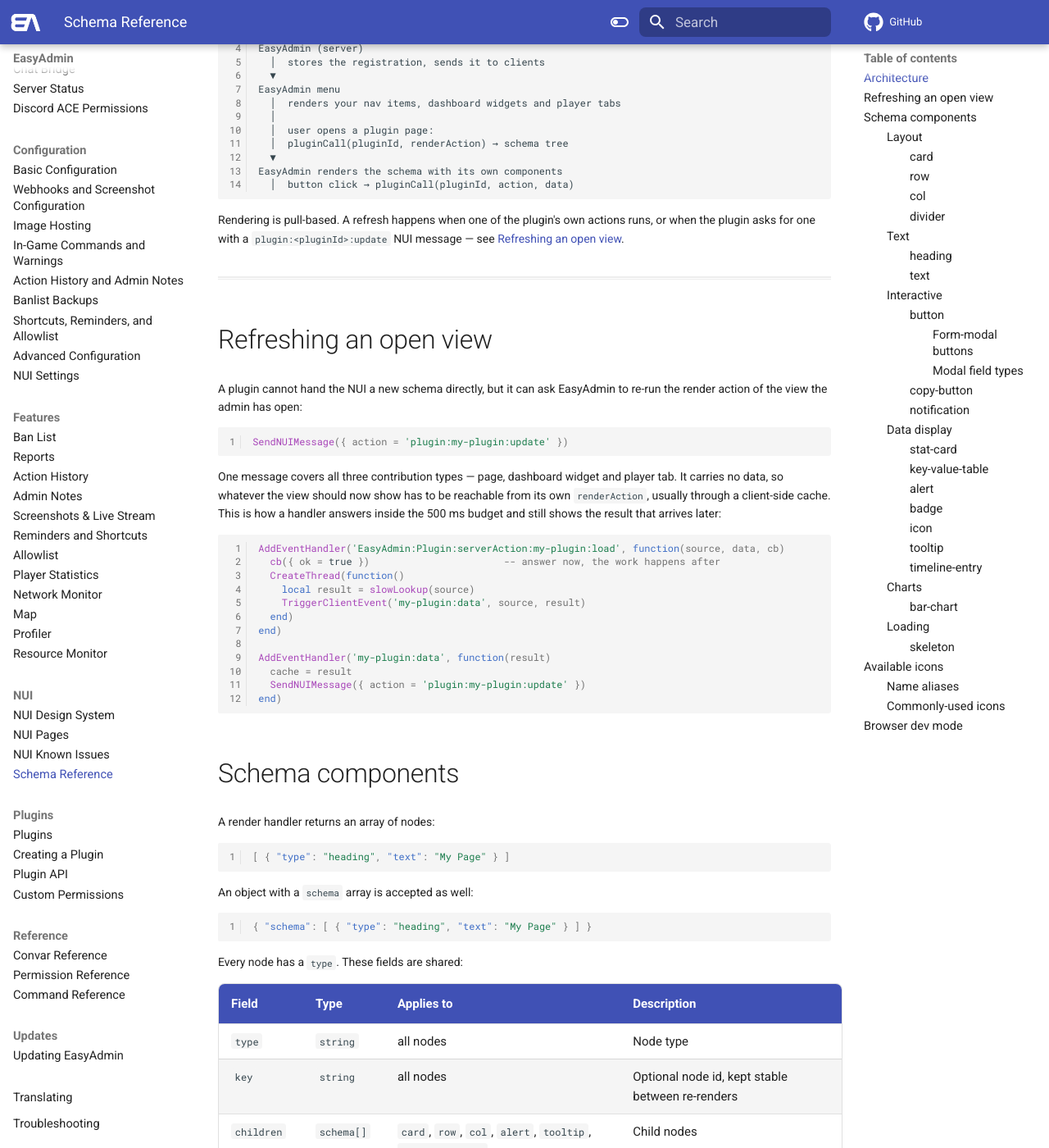
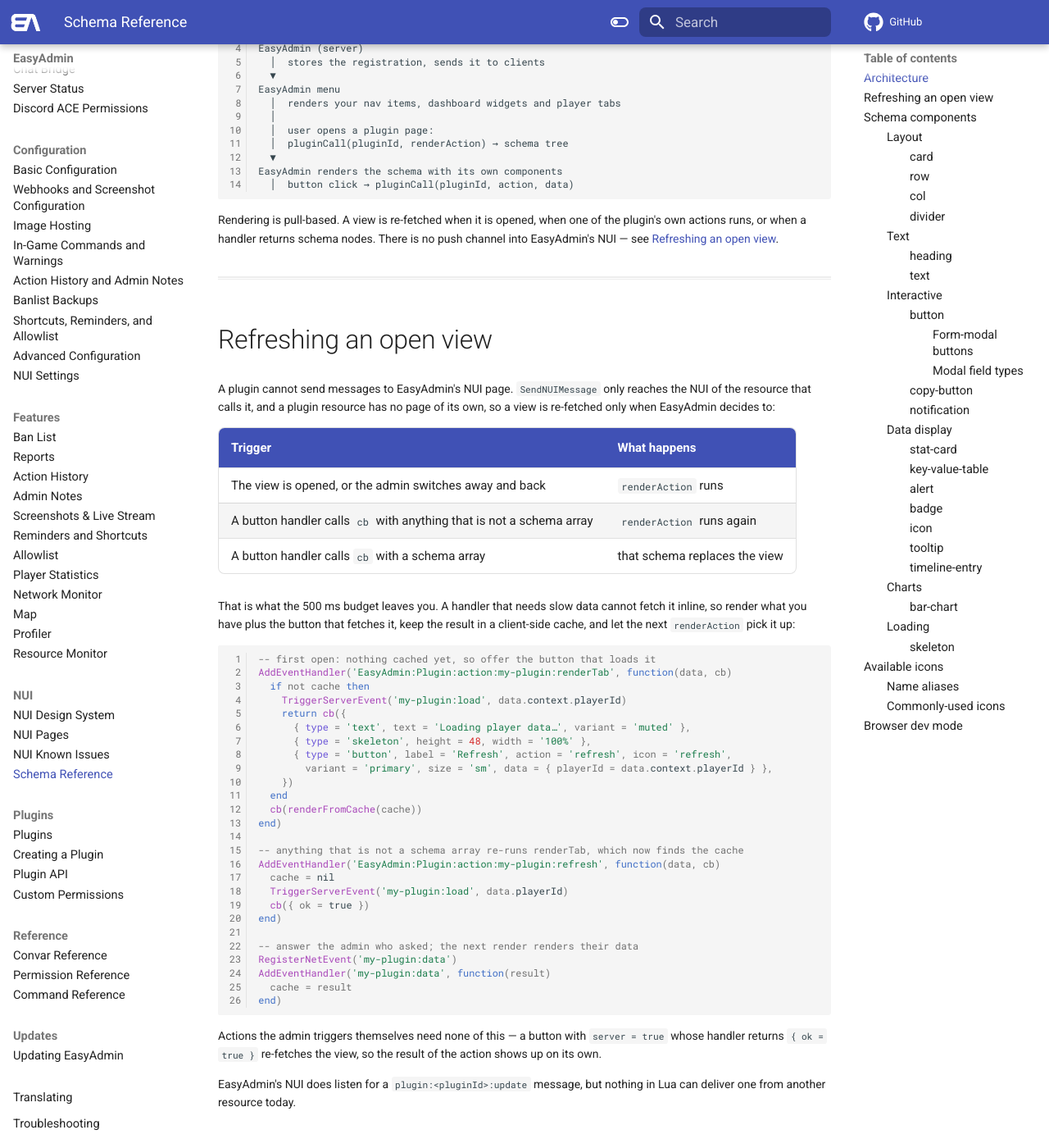
Before and after one commit to Blumlaut/EasyAdmin, an MkDocs documentation site: the page built from docs/docs/nui-plugins.md, in a window 1280 px wide and 1400 px high, scrolled down 487 px. Shown: the whole window at 82% size. Built offline with MkDocs 1.6.1 and Material for MkDocs 9.7.7, drawn with Linux system fonts in a browser that asks for light colours; comment, search, counter and statistics services are not loaded; some of the changed text lies outside the part shown.

Commit message:
docs: correct plugin refresh guidance

````diff
--- a/docs/docs/nui-plugins.md
+++ b/docs/docs/nui-plugins.md
@@ -26,41 +26,64 @@
   │  button click → pluginCall(pluginId, action, data)
 ```
 
-Rendering is pull-based. A refresh happens when one of the plugin's own actions
-runs, or when the plugin asks for one with a `plugin:<pluginId>:update` NUI
-message — see [Refreshing an open view](#refreshing-an-open-view).
+Rendering is pull-based. A view is re-fetched when it is opened, when one of the
+plugin's own actions runs, or when a handler returns schema nodes. There is no
+push channel into EasyAdmin's NUI — see
+[Refreshing an open view](#refreshing-an-open-view).
 
 ---
 
 ## Refreshing an open view
 
-A plugin cannot hand the NUI a new schema directly, but it can ask EasyAdmin to
-re-run the render action of the view the admin has open:
+A plugin cannot send messages to EasyAdmin's NUI page. `SendNUIMessage` only
+reaches the NUI of the resource that calls it, and a plugin resource has no page
+of its own, so a view is re-fetched only when EasyAdmin decides to:
+
+| Trigger | What happens |
+|---|---|
+| The view is opened, or the admin switches away and back | `renderAction` runs |
+| A button handler calls `cb` with anything that is not a schema array | `renderAction` runs again |
+| A button handler calls `cb` with a schema array | that schema replaces the view |
+
+That is what the 500 ms budget leaves you. A handler that needs slow data cannot
+fetch it inline, so render what you have plus the button that fetches it, keep the
+result in a client-side cache, and let the next `renderAction` pick it up:
 
 ```lua
-SendNUIMessage({ action = 'plugin:my-plugin:update' })
+-- first open: nothing cached yet, so offer the button that loads it
+AddEventHandler('EasyAdmin:Plugin:action:my-plugin:renderTab', function(data, cb)
+  if not cache then
+    TriggerServerEvent('my-plugin:load', data.context.playerId)
+    return cb({
+      { type = 'text', text = 'Loading player data…', variant = 'muted' },
+      { type = 'skeleton', height = 48, width = '100%' },
+      { type = 'button', label = 'Refresh', action = 'refresh', icon = 'refresh',
+        variant = 'primary', size = 'sm', data = { playerId = data.context.playerId } },
+    })
+  end
+  cb(renderFromCache(cache))
+end)
+
+-- anything that is not a schema array re-runs renderTab, which now finds the cache
+AddEventHandler('EasyAdmin:Plugin:action:my-plugin:refresh', function(data, cb)
+  cache = nil
+  TriggerServerEvent('my-plugin:load', data.playerId)
+  cb({ ok = true })
+end)
+
+-- answer the admin who asked; the next render renders their data
+RegisterNetEvent('my-plugin:data')
+AddEventHandler('my-plugin:data', function(result)
+  cache = result
+end)
 ```
 
-One message covers all three contribution types — page, dashboard widget and
-player tab. It carries no data, so whatever the view should now show has to be
-reachable from its own `renderAction`, usually through a client-side cache. This
-is how a handler answers inside the 500 ms budget and still shows the result that
-arrives later:
+Actions the admin triggers themselves need none of this — a button with
+`server = true` whose handler returns `{ ok = true }` re-fetches the view, so the
+result of the action shows up on its own.
 
-```lua
-AddEventHandler('EasyAdmin:Plugin:serverAction:my-plugin:load', function(source, data, cb)
-  cb({ ok = true })                       -- answer now, the work happens after
-  CreateThread(function()
-    local result = slowLookup(source)
-    TriggerClientEvent('my-plugin:data', source, result)
-  end)
-end)
-
-AddEventHandler('my-plugin:data', function(result)
-  cache = result
-  SendNUIMessage({ action = 'plugin:my-plugin:update' })
-end)
-```
+EasyAdmin's NUI does listen for a `plugin:<pluginId>:update` message, but nothing
+in Lua can deliver one from another resource today.
 
 ## Schema components
 
@@ -204,7 +227,19 @@
 | `submitVariant` | `string` | `primary`, `secondary`, `danger`, `warning`, `success` (default `primary`) |
 
 On submit the modal closes and the action runs with the form values as its
-`data` payload, keyed by each field's `key`.
+`data` payload, keyed by each field's `key`, merged over the button's own `data`
+field. Form values win on a key collision, so a button can carry context the
+form does not ask for — a player id, most often:
+
+```json
+{
+  "type": "button", "label": "Add Money", "action": "addMoney", "server": true,
+  "data": { "playerId": 7 },
+  "modal": { "title": "Add Money", "fields": [{ "type": "number", "key": "amount", "label": "Amount" }] }
+}
+```
+
+That handler receives `{ playerId = 7, amount = 250 }`.
 
 ##### Modal field types
 
````
Also changed, not shown: docs/docs/plugins/creating-plugins.md (+27 -30 lines), docs/docs/plugins/plugin-api.md (+3 -3 lines).
